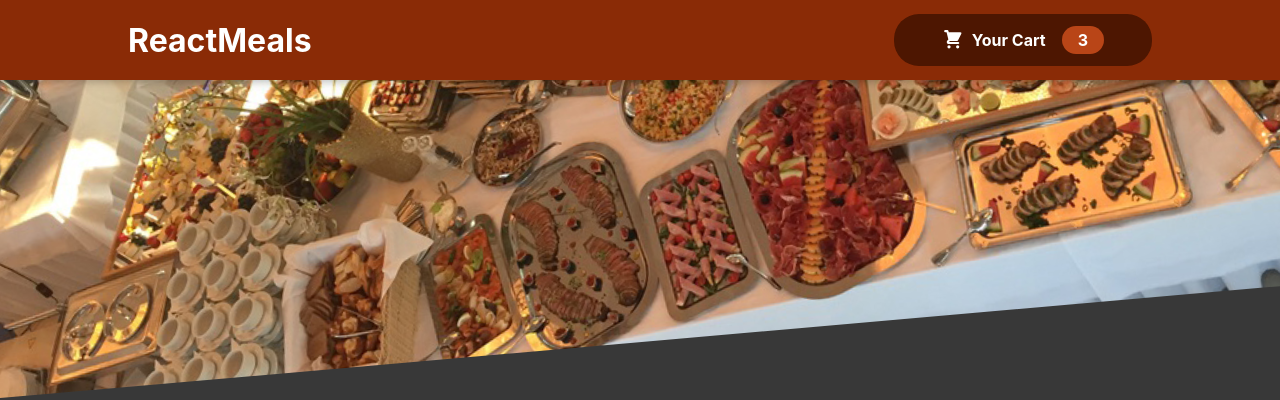
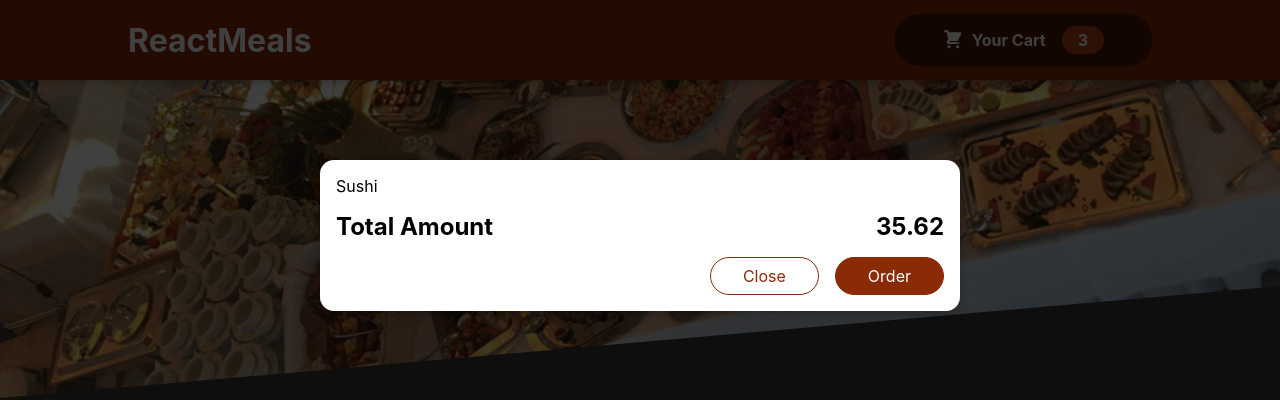
Before and after one commit to heitoaq/04-food-order-app, a React (Create React App) app: page / in a window 1280 px wide. Shown: the top 400 px of the page. Built offline with nearby package versions, Linux system fonts and the light colour scheme.

Commit message:
feat: added components Cart and Modal

```diff
--- a/public/index.html
+++ b/public/index.html
@@ -28,6 +28,7 @@
   </head>
   <body>
     <noscript>You need to enable JavaScript to run this app.</noscript>
+    <div id="overlays"></div>
     <div id="root"></div>
     <!--
       This HTML file is a template.
--- a/src/App.jsx
+++ b/src/App.jsx
@@ -1,10 +1,12 @@
 import { Fragment } from "react";
+import Cart from "./components/Cart/Cart";
 import Header from "./components/Layout/Header";
 import Meals from "./components/Meals/Meals";
 
 function App() {
   return (
     <Fragment>
+      <Cart />
       <Header />
       <main>
         <Meals />
--- /dev/null
+++ b/src/components/Cart/Cart.jsx
@@ -0,0 +1,29 @@
+import React from "react";
+import Modal from "../UI/Modal";
+import classes from "./Cart.module.css";
+
+const Cart = (props) => {
+  const cartItems = (
+    <ul className={classes["cart-items"]}>
+      {[{ id: "c1", name: "Sushi", amount: 2, price: 12.99 }].map((item) => (
+        <li>{item.name}</li>
+      ))}
+    </ul>
+  );
+
+  return (
+    <Modal>
+      {cartItems}
+      <div className={classes.total}>
+        <span>Total Amount</span>
+        <span>35.62</span>
+      </div>
+      <div className={classes.actions}>
+        <button className={classes["button--alt"]}>Close</button>
+        <button className={classes.button}>Order</button>
+      </div>
+    </Modal>
+  );
+};
+
+export default Cart;
--- /dev/null
+++ b/src/components/Cart/Cart.module.css
@@ -0,0 +1,46 @@
+.cart-items {
+  list-style: none;
+  margin: 0;
+  padding: 0;
+  max-height: 20rem;
+  overflow: auto;
+}
+
+.total {
+  display: flex;
+  justify-content: space-between;
+  align-items: center;
+  font-weight: bold;
+  font-size: 1.5rem;
+  margin: 1rem 0;
+}
+
+.actions {
+  text-align: right;
+}
+
+.actions button {
+  font: inherit;
+  cursor: pointer;
+  background-color: transparent;
+  border: 1px solid #8a2b06;
+  padding: 0.5rem 2rem;
+  border-radius: 25px;
+  margin-left: 1rem;
+}
+
+.actions button:hover,
+.actions button:active {
+  background-color: #5a1a01;
+  border-color: #5a1a01;
+  color: white;
+}
+
+.actions .button--alt {
+  color: #8a2b06;
+}
+
+.actions .button {
+  background-color: #8a2b06;
+  color: white;
+}
--- /dev/null
+++ b/src/components/UI/Modal.jsx
@@ -0,0 +1,33 @@
+import { Fragment } from "react";
+import ReactDOM from "react-dom";
+import classes from "./Modal.module.css";
+
+const BackDrop = (props) => {
+  return <div className={classes.backdrop} />;
+};
+
+const ModalOverlay = (props) => {
+  return (
+    <div className={classes.modal}>
+      <div className={classes.content}>{props.children}</div>
+    </div>
+  );
+};
+
+const portalElement = document.getElementById("overlays");
+
+const Modal = (props) => {
+  return (
+    <Fragment>
+      {/* <BackDrop />
+      <ModalOverlay>{props.children}</ModalOverlay> */}
+      {ReactDOM.createPortal(<BackDrop />, portalElement)}
+      {ReactDOM.createPortal(
+        <ModalOverlay>{props.children}</ModalOverlay>,
+        portalElement
+      )}
+    </Fragment>
+  );
+};
+
+export default Modal;
--- /dev/null
+++ b/src/components/UI/Modal.module.css
@@ -0,0 +1,40 @@
+.backdrop {
+  position: fixed;
+  top: 0;
+  left: 0;
+  width: 100%;
+  height: 100vh;
+  z-index: 20;
+  background-color: rgba(0, 0, 0, 0.75);
+}
+
+.modal {
+  position: fixed;
+  top: 20vh;
+  left: 5%;
+  width: 90%;
+  background-color: white;
+  padding: 1rem;
+  border-radius: 14px;
+  box-shadow: 0 2px 8px rgba(0, 0, 0, 0.25);
+  z-index: 30;
+  animation: slide-down 300ms ease-out forwards;
+}
+
+@media (min-width: 768px) {
+  .modal {
+    width: 40rem;
+    left: calc(50% - 20rem);
+  }
+}
+
+@keyframes slide-down {
+  from {
+    opacity: 0;
+    transform: translateY(-3rem);
+  }
+  to {
+    opacity: 1;
+    transform: translateY(0);
+  }
+}
```
